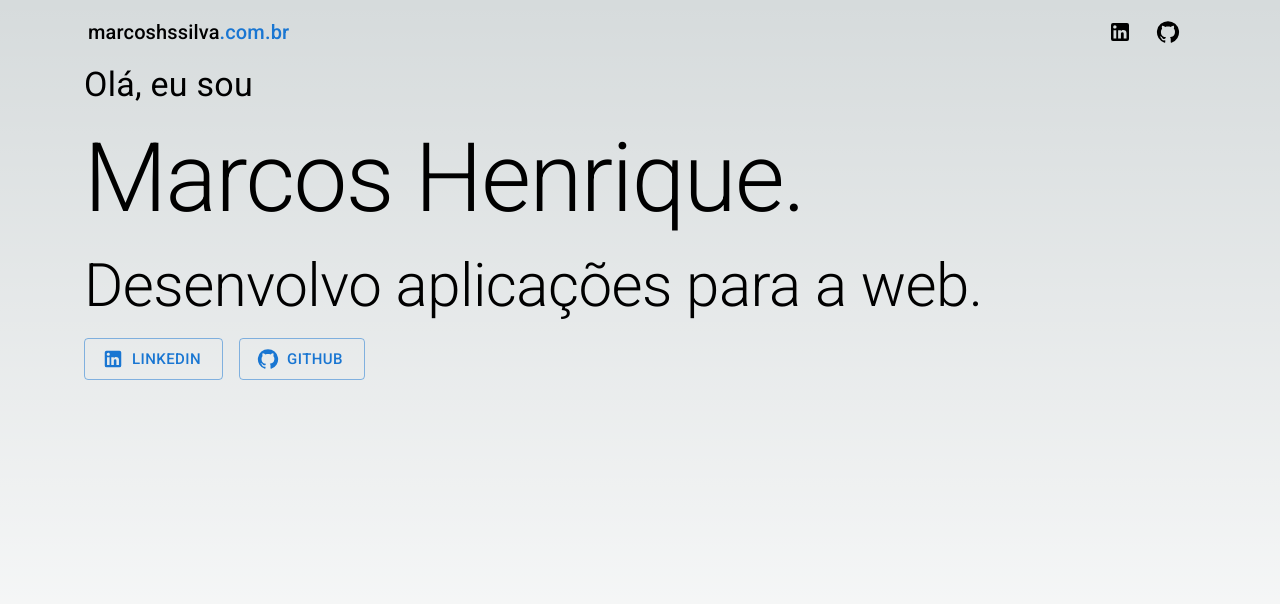
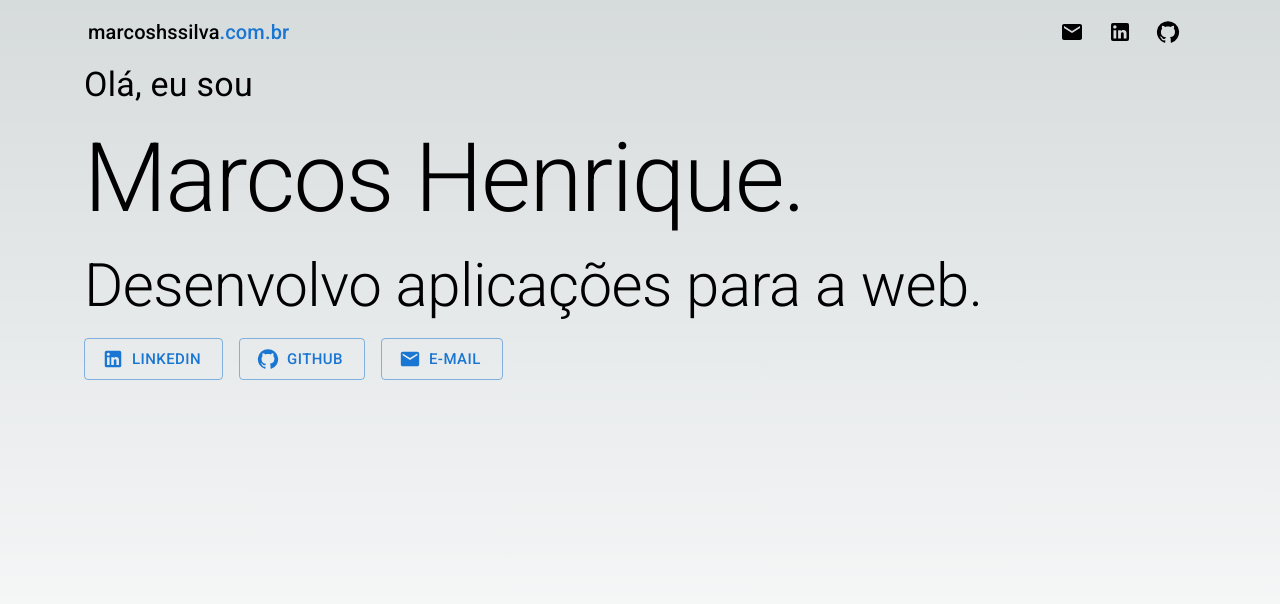
Before and after one commit to marcoshssilva/marcosilva.dev, a Next.js app: page / in a window 1280 px wide. Shown: the top 604 px of the page. Built offline with nearby package versions, Linux system fonts and the light colour scheme.

Commit message:
Add button to send email

```diff
--- a/src/app/components/menu/menu.tsx
+++ b/src/app/components/menu/menu.tsx
@@ -13,6 +13,7 @@
 
 import GitHubIcon from "@mui/icons-material/GitHub";
 import LinkedInIcon from "@mui/icons-material/LinkedIn";
+import MailIcon from '@mui/icons-material/Mail';
 
 export default function MenuComponent() {
   const [endSiteUrl, setEndSiteUrl] = useState("marcoshssilva");
@@ -57,6 +58,15 @@
 
           <IconButton
             size="large"
+            aria-label="Redirect to Github"
+            color="inherit"
+            target="_blank"
+            href="mailto:me@marcoshssilva.com.br">
+                <MailIcon />
+          </IconButton>
+
+          <IconButton
+            size="large"
             aria-label="Redirect to LinkedIn"
             color="inherit"
             target="_blank"
--- a/src/app/page.tsx
+++ b/src/app/page.tsx
@@ -6,6 +6,7 @@
 
 import GitHubIcon from "@mui/icons-material/GitHub";
 import LinkedInIcon from "@mui/icons-material/LinkedIn";
+import MailIcon from '@mui/icons-material/Mail';
 
 import MenuComponent from "./components/menu/menu";
 
@@ -50,7 +51,16 @@
               startIcon={ <GitHubIcon /> }
               href="https://github.com/marcoshssilva"
               size="large"
+              sx={{ marginRight: '16px' }}
               target="_blank">GitHub</Button>
+
+            <Button
+              variant="outlined"
+              startIcon={ <MailIcon /> }
+              href="mailto:me@marcoshssilva.com.br"
+              size="large"
+              sx={{ marginRight: '16px' }}
+              target="_blank">E-Mail</Button>
 
         </Box>
       </Container>
```
